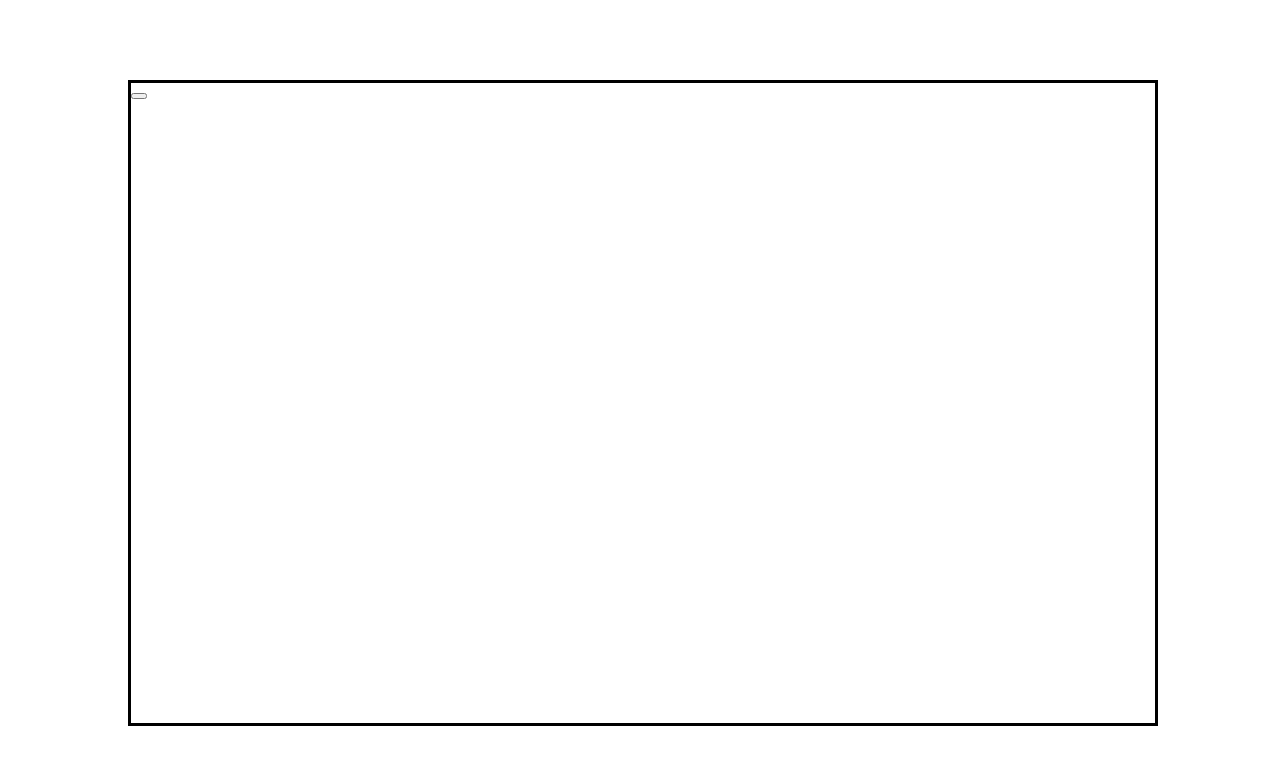
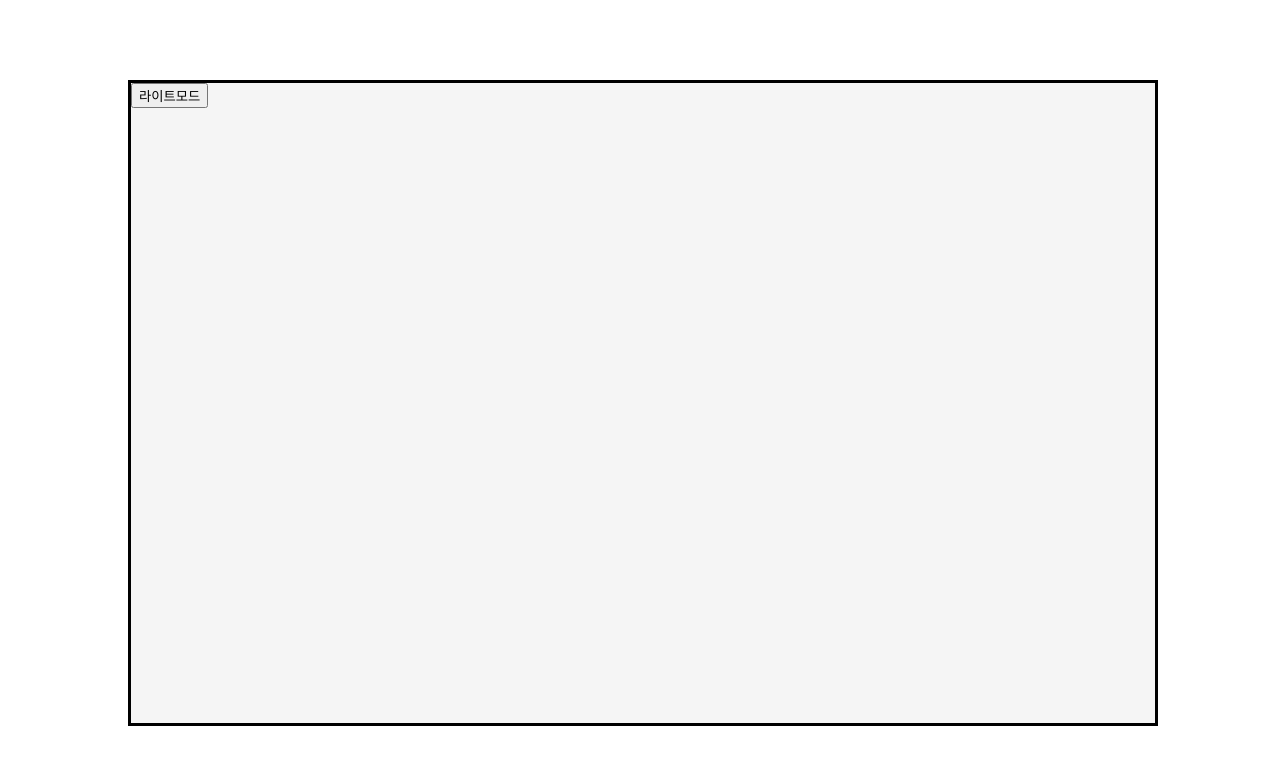
Before and after one commit to kamja44/portfolio, a React (Create React App) app: page / in a window 1280 px wide. Shown: the top 764 px of the page. Built offline with nearby package versions, Linux system fonts and the light colour scheme.

Commit message:
themeProvider를 이용하여 다크, 라이트 모드 구현

```diff
--- a/src/App.jsx
+++ b/src/App.jsx
@@ -1,5 +1,8 @@
 import styled from "styled-components";
 import { motion } from "framer-motion";
+import { ThemeProvider } from "styled-components";
+import { darkTheme, lightTheme } from "./theme";
+import { useState } from "react";
 
 const Wrapper = styled(motion.div)`
   width: 80vw;
@@ -9,15 +12,22 @@ const Wrap = styled(motion.div)`
   border: 3px solid black;
   width: 100%;
   height: 100%;
+  background-color: ${(props) => props.theme.bgColor};
 `;
 
 function App() {
+  const [isDark, setIsDark] = useState(false);
+  const toggleDark = () => setIsDark((current) => !current);
   return (
-    <Wrapper>
-      <Wrap>
-        <button></button>
-      </Wrap>
-    </Wrapper>
+    <ThemeProvider theme={isDark ? darkTheme : lightTheme}>
+      <Wrapper>
+        <Wrap>
+          <button onClick={toggleDark}>
+            {isDark ? "다크모드" : "라이트모드"}
+          </button>
+        </Wrap>
+      </Wrapper>
+    </ThemeProvider>
   );
 }
 
--- a/src/index.jsx
+++ b/src/index.jsx
@@ -1,8 +1,7 @@
 import React from "react";
 import ReactDOM from "react-dom/client";
 import App from "./App";
-import { createGlobalStyle, ThemeProvider } from "styled-components";
-import { theme } from "./theme";
+import { createGlobalStyle } from "styled-components";
 import { RecoilRoot } from "recoil";
 const GlobalStyle = createGlobalStyle`
     html, body, div, span, applet, object, iframe,
@@ -59,9 +58,7 @@ table {
 const root = ReactDOM.createRoot(document.getElementById("root"));
 root.render(
   <RecoilRoot>
-    <ThemeProvider theme={theme}>
-      <GlobalStyle />
-      <App />
-    </ThemeProvider>
+    <GlobalStyle />
+    <App />
   </RecoilRoot>
 );
--- a/src/theme.js
+++ b/src/theme.js
@@ -1,11 +1,12 @@
-export const theme = {
-  black: {
-    lighter: "#2F2F2F",
-    darker: "181818",
-    veryDark: "#141414",
-  },
-  white: {
-    lighter: "#fff",
-    darker: "e5e5e5",
-  },
+export const darkTheme = {
+  bgColor: "#2f3640",
+  textColor: "white",
+  accentColor: "#9c88ff",
+  cardBgColor: "transparent",
 };
+export const lightTheme = {
+  bgColor: "whitesmoke",
+  textColor: "black",
+  accentColor: "#9c88ff",
+  cardBgColor: "white",
+};
```
